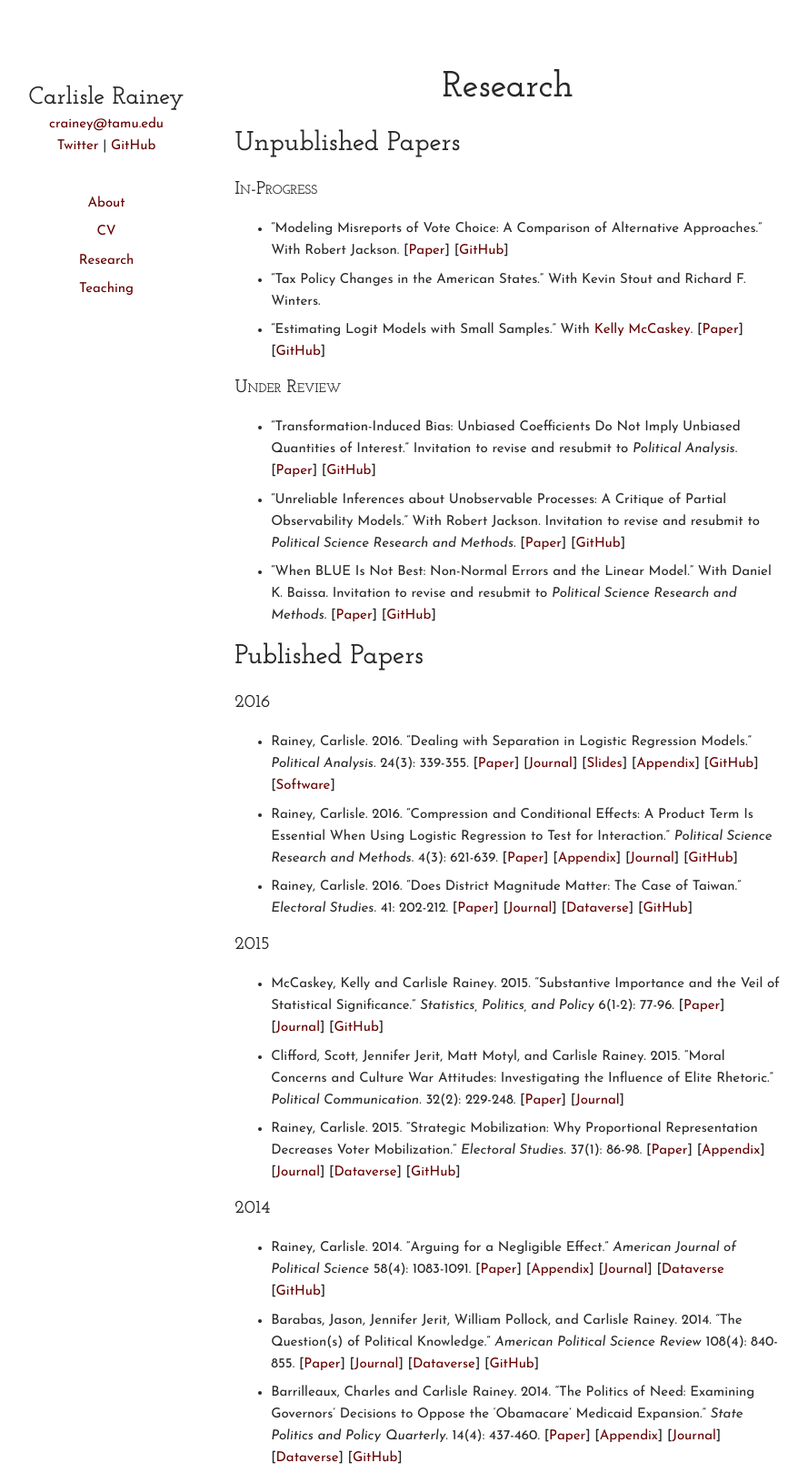
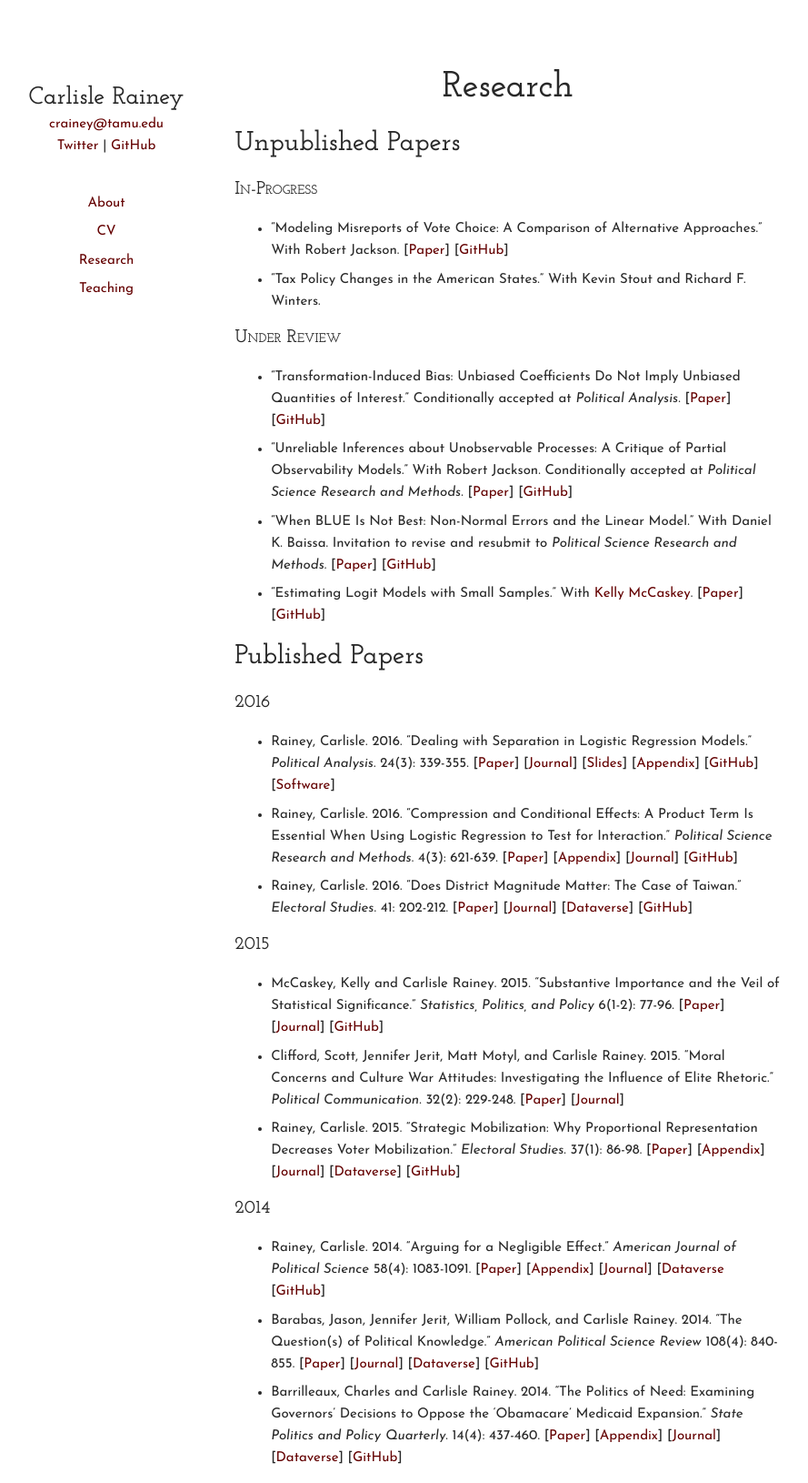
Before and after one commit to carlislerainey/carlislerainey.github.io, a Jekyll site: the page built from research/index.md, in a window 1280 px wide. Shown: the whole page at 91% size, without its empty margins (204-1093 px from the left). Built offline with Jekyll 4.4.1, drawn with Linux system fonts in a browser that asks for light colours.

Commit message:
update publications

```diff
--- a/_includes/_unpublished.md
+++ b/_includes/_unpublished.md
@@ -6,18 +6,18 @@
 [[Paper](../papers/misreports.pdf)]
 [[GitHub](https://github.com/carlislerainey/misreports)]
 - "Tax Policy Changes in the American States." With Kevin Stout and Richard F. Winters.
-- "Estimating Logit Models with Small Samples." With [Kelly McCaskey](http://www.kellymccaskey.com).
-[[Paper](../papers/small.pdf)]
-[[GitHub](https://github.com/kellymccaskey/small)]
 
 ### Under Review
 
-- "Transformation-Induced Bias: Unbiased Coefficients Do Not Imply Unbiased Quantities of Interest." Invitation to revise and resubmit to *Political Analysis*.
+- "Transformation-Induced Bias: Unbiased Coefficients Do Not Imply Unbiased Quantities of Interest." Conditionally accepted at *Political Analysis*.
 [[Paper](../papers/bias.pdf)]
 [[GitHub](https://github.com/carlislerainey/transformation-induced-bias)]
-- "Unreliable Inferences about Unobservable Processes: A Critique of Partial Observability Models." With Robert Jackson. Invitation to revise and resubmit to *Political Science Research and Methods*.
+- "Unreliable Inferences about Unobservable Processes: A Critique of Partial Observability Models." With Robert Jackson. Conditionally accepted at *Political Science Research and Methods*.
 [[Paper](../papers/unreliable.pdf)]
 [[GitHub](https://github.com/carlislerainey/Unreliable)]
 - "When BLUE Is Not Best: Non-Normal Errors and the Linear Model." With Daniel K. Baissa. Invitation to revise and resubmit to *Political Science Research and Methods*.
 [[Paper](../papers/heavy-tails.pdf)]
 [[GitHub](https://github.com/carlislerainey/heavy-tails)]
+- "Estimating Logit Models with Small Samples." With [Kelly McCaskey](http://www.kellymccaskey.com).
+[[Paper](../papers/small.pdf)]
+[[GitHub](https://github.com/kellymccaskey/small)]
```
Also changed, not shown: 1 other file.
